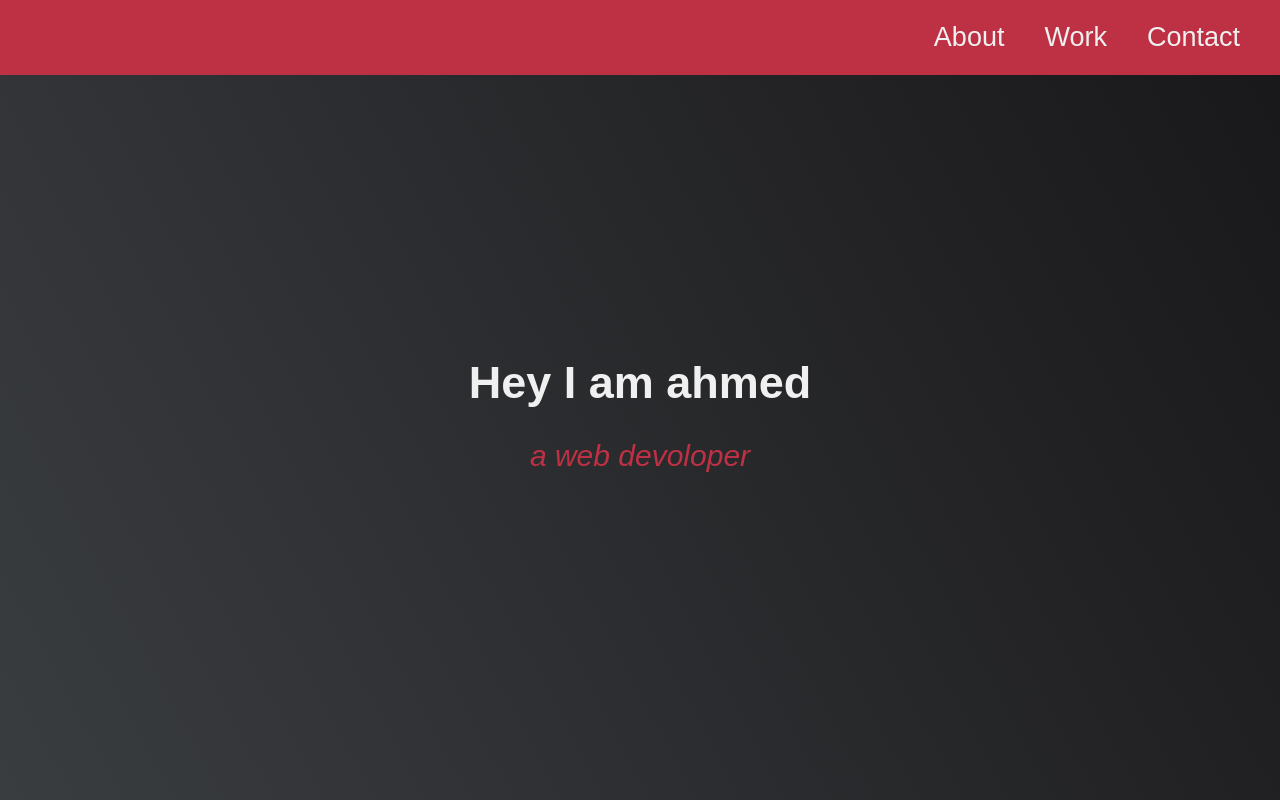
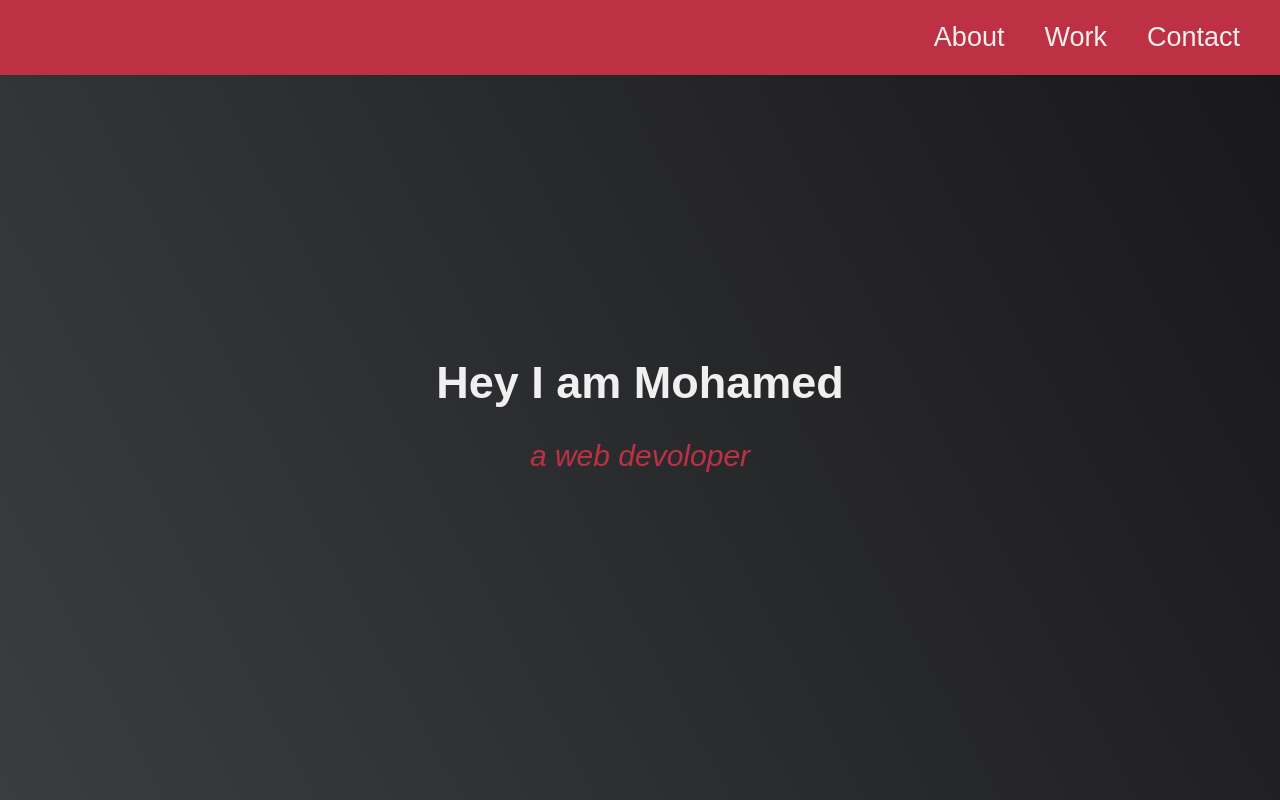
Before and after one commit to Mohamed8706/MyPortfolio, a plain HTML site: page index.html.html in a window 1280 px wide. Shown: the top 800 px of the page. Drawn offline with Linux system fonts and the light colour scheme; a web font is replaced by a local one.

Commit message:
Update index.html.html

```diff
--- a/index.html.html
+++ b/index.html.html
@@ -47,7 +47,7 @@
             </ul>
         </nav>
         <section id="welcome-section">
-            <h1 class="">Hey I am ahmed</h1>
+            <h1 class="">Hey I am Mohamed</h1>
             <p class="">a web devoloper</p>
         </section>
         <section id="projects">
```
